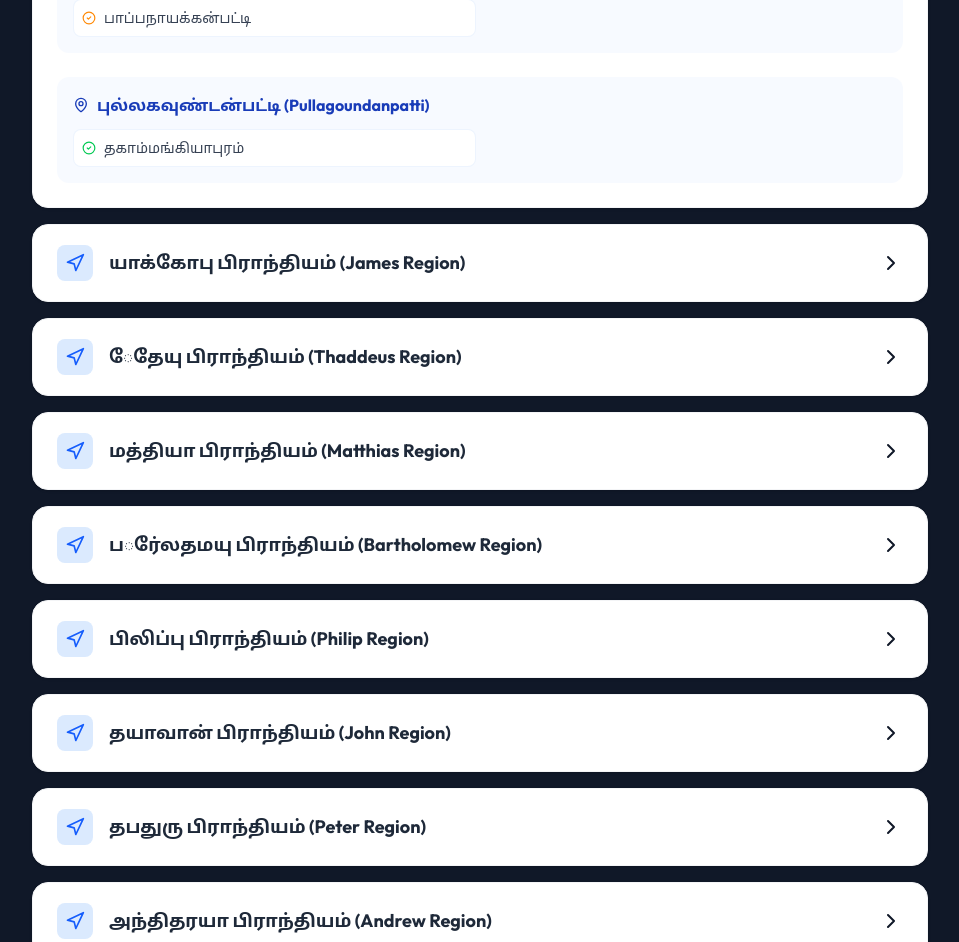
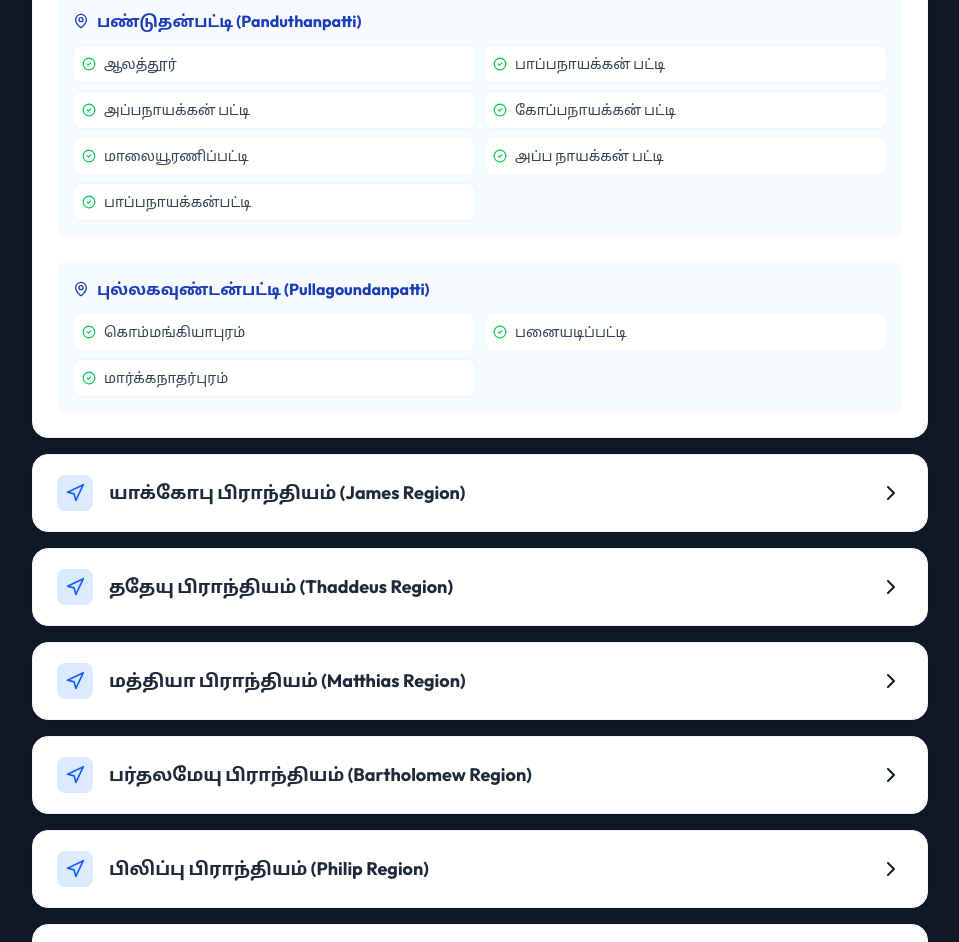
Before and after one commit to grace-media-web/Mecogen-VBS, a React (Vite) app: page / in a window 1280 px wide. Shown: the part 3528-4470 px from the top of the page, without its empty margins (160-1119 px from the left). Built offline with nearby package versions, Linux system fonts and the light colour scheme.

Commit message:
Add files via upload
VBS Updated lists 250

```diff
--- a/src/constants.ts
+++ b/src/constants.ts
@@ -1,8 +1,3 @@
-/**
- * @license
- * SPDX-License-Identifier: Apache-2.0
- */
-
 export interface Village {
   name: string;
   count?: number;
@@ -29,23 +24,32 @@ export const VBS_DATA: Region[] = [
         name: "சிவகாசி (Sivakasi)",
         villages: [
           { name: "ஜீவக்கல் உண்டு உறைவிடப் பள்ளி", status: 'held' },
-          { name: "CSI பள்ளி – வடக்கு சாட்சியாபுரம்", status: 'held' },
+          { name: "CSI பள்ளி - வடக்கு சாட்சியாபுரம்", status: 'held' },
           { name: "கங்காகுளம் வடக்கு", status: 'held' },
-          { name: "கங்காகுளம் தெற்கு", status: 'held' }
+          { name: "கங்காகுளம் தெற்கு", status: 'held' },
+          { name: "கண்ணகி காலனி", status: 'held' },
+          { name: "ஆடிட்டர்காம்பவுண்ட்", status: 'held' },
+          { name: "எம் ஜி ஆர்நகர்", status: 'held' }
         ]
       },
       {
-        name: "பண்டுதன்பட்டி (Panduthenpatti)",
+        name: "பண்டுதன்பட்டி (Panduthanpatti)",
         villages: [
           { name: "ஆலத்தூர்", status: 'held' },
-          { name: "அப்பநாயக்கன்பட்டி", status: 'upcoming' },
-          { name: "பாப்பநாயக்கன்பட்டி", status: 'upcoming' }
+          { name: "பாப்பநாயக்கன் பட்டி", status: 'held' },
+          { name: "அப்பநாயக்கன் பட்டி", status: 'held' },
+          { name: "கோப்பநாயக்கன் பட்டி", status: 'held' },
+          { name: "மாலையூரணிப்பட்டி", status: 'held' },
+          { name: "அப்ப நாயக்கன் பட்டி", status: 'held' },
+          { name: "பாப்பநாயக்கன்பட்டி", status: 'held' }
         ]
       },
       {
         name: "புல்லகவுண்டன்பட்டி (Pullagoundanpatti)",
         villages: [
-          { name: "தகாம்மங்கியாபுரம்", status: 'held' }
+          { name: "கொம்மங்கியாபுரம்", status: 'held' },
+          { name: "பனையடிப்பட்டி", status: 'held' },
+          { name: "மார்க்கநாதர்புரம்", status: 'held' }
         ]
       }
     ]
@@ -58,38 +62,56 @@ export const VBS_DATA: Region[] = [
         name: "அழகப்பபுரம் (Alagappapuram)",
         villages: [
           { name: "அழகப்பபுரம் வடக்கு தெரு", status: 'held' },
-          { name: "றசெம்மாள்புரம்", status: 'held' }
+          { name: "சைதம்மாள்புரம்", status: 'held' },
+          { name: "முத்துராஜபுரம் CSI Church", status: 'held' },
+          { name: "நேசமணி நகர் (செம்பாடு)", status: 'held' },
+          { name: "திருமலாபுரம் மேற்கு", status: 'held' }
         ]
       },
       {
-        name: "பபருமளஞ்சி (Perumalanchi)",
+        name: "பெருமளஞ்சி (Perumalanchi)",
         villages: [
-          { name: "கீக்குளம்", status: 'held' }
+          { name: "கீக்குளம்", status: 'held' },
+          { name: "காந்திஜி காலனி", status: 'held' },
+          { name: "கோட்டையடி", status: 'held' }
         ]
       }
     ]
   },
   {
     id: 3,
-    name: "ேதேயு பிராந்தியம் (Thaddeus Region)",
+    name: "ததேயு பிராந்தியம் (Thaddeus Region)",
     fields: [
       {
-        name: "முத்ோண்டியாபுரம் (Muthandiyapuram)",
+        name: "முத்தாண்டியாபுரம் (Muthandiyapuram)",
         villages: [
           { name: "கிருஷ்ணாபுரம்", status: 'held' },
-          { name: "முத்ொண்டியாபுரம் மமற்கு தெரு", status: 'held' },
-          { name: "மமலப்புதூர்", status: 'held' },
-          { name: "நார்ணாபுரம்", status: 'held' }
+          { name: "முத்தாண்டியாபுரம் மேற்கு தெரு", status: 'held' },
+          { name: "மேலப்புதூர்", status: 'held' },
+          { name: "நார்ணாபுரம்", status: 'held' },
+          { name: "ஏழாயிரம் பண்ணை தெற்கு", status: 'held' },
+          { name: "இராவுத்தன்பட்டி", status: 'held' },
+          { name: "நல்லமுத்தன்பட்டி", status: 'held' }
         ]
       },
       {
-        name: "ஏழாயிரம்பண்ணை (Ezhavayiram Pannai)",
+        name: "ஏழாயிரம் பண்ணை (Ezhavayiram Pannai)",
         villages: [
           { name: "அப்பணம்பட்டி", status: 'held' },
           { name: "சிவசங்குபட்டி", status: 'held' },
-          { name: "தசல்றலயாபுரம் கிழக்கு", status: 'held' },
-          { name: "MGR நகர் – 7000 பண்றண", status: 'held' },
-          { name: "அச்சங்குளம்", status: 'held' }
+          { name: "அப்பணம்பட்டி", status: 'held' },
+          { name: "E. மேட்டூர்", status: 'held' },
+          { name: "கேப்டன் நகர்", status: 'held' },
+          { name: "சிவசங்குபட்டி", status: 'held' },
+          { name: "இராவுத்தன்பட்டி", status: 'held' },
+          { name: "நல்லமுத்தன்பட்டி", status: 'held' },
+          { name: "செல்லையாபுரம் கிழக்கு", status: 'held' },
+          { name: "MGR நகர் - 7000 பண்ணை", status: 'held' },
+          { name: "அச்சங்குளம் (தொடக்கம்)", status: 'held' },
+          { name: "செந்திலாபுரம்", status: 'held' },
+          { name: "எலுமிச்சங்காய்பட்டி", status: 'held' },
+          { name: "பழைய ஏழாயிரம் பண்ணை", status: 'held' },
+          { name: "தேவர் நகர்", status: 'held' }
         ]
       }
     ]
@@ -101,21 +123,34 @@ export const VBS_DATA: Region[] = [
       {
         name: "கன்னித்தேவன்பட்டி (Kannithevanpatti)",
         villages: [
-          { name: "கீழராஜகுலராமன்", status: 'held' }
+          { name: "கீழராஜகுலராமன்", status: 'held' },
+          { name: "கீழராஜகுலராமன்", status: 'held' },
+          { name: "கோபாலபுரம்", status: 'held' },
+          { name: "கம்மாபட்டி", status: 'held' }
+        ]
+      },
+      {
+        name: "பழைய செந்நெல்குளம் (Pazhaya Chennelkulam)",
+        villages: [
+          { name: "A. இராமலிங்காபுரம்", status: 'held' },
+          { name: "வடக்கு அச்சம்பட்டித்தானம்", status: 'held' },
+          { name: "மொட்டமலை", status: 'held' },
+          { name: "நரியங்குளம்", status: 'held' },
+          { name: "கன்னார்பட்டி", status: 'held' }
         ]
       }
     ]
   },
   {
     id: 5,
-    name: "பர்ேலதமயு பிராந்தியம் (Bartholomew Region)",
+    name: "பர்தலமேயு பிராந்தியம் (Bartholomew Region)",
     fields: [
       {
-        name: "தோப்புப்பட்டி (Thoppupatti)",
+        name: "தோப்புப்பட்டி (Thoppupatti)",
         villages: [
-          { name: "மபச்சக்கம்பட்டி", status: 'held' },
-          { name: "பறழயமகாட்றட", status: 'held' },
-          { name: "மபச்சக்கம்பட்டி (களம்)", status: 'held' }
+          { name: "பேசச்க்கம்பட்டி", status: 'held' },
+          { name: "பழையகோட்டை", status: 'held' },
+          { name: "பேசச்க்கம்பட்டி (களம்)", status: 'held' }
         ]
       }
     ]
@@ -127,7 +162,9 @@ export const VBS_DATA: Region[] = [
       {
         name: "அனுப்பன்குளம் (Anuppankulam)",
         villages: [
-          { name: "மமட்டமறல CSI பள்ளி", status: 'held' }
+          { name: "மேட்டமலை CSI பள்ளி", status: 'held' },
+          { name: "மேட்டமலை வடக்கு", status: 'held' },
+          { name: "சின்னக்காமன்பட்டி", status: 'held' }
         ]
       },
       {
@@ -136,62 +173,168 @@ export const VBS_DATA: Region[] = [
           { name: "ஆலம்பட்டி பள்ளி", status: 'held' },
           { name: "இந்திரா காலனி", status: 'held' },
           { name: "மீனாட்சிபுரம்", status: 'held' },
-          { name: "கிழவமனரி", status: 'held' },
-          { name: "பச்சக்மகாப்பன்பட்டி", status: 'held' },
-          { name: "நடுவக்மகாட்றட", status: 'held' }
+          { name: "கிழவனேரி", status: 'held' },
+          { name: "பச்சக்கோப்பன்பட்டி", status: 'held' },
+          { name: "நடுவக்கோட்டை", status: 'held' },
+          { name: "S. வலையபட்டி", status: 'held' },
+          { name: "வாழ்நாயக்கன்பட்டி", status: 'held' },
+          { name: "ஆலம்பட்டி", status: 'held' },
+          { name: "திரளி சபை", status: 'held' }
+        ]
+      },
+      {
+        name: "சாத்தூர் (Sattur)",
+        villages: [
+          { name: "பந்துவார்ப்பட்டி", status: 'held' },
+          { name: "சூரங்குடி", status: 'held' },
+          { name: "நடுசூரங்குடி", status: 'held' }
+        ]
+      }
+    ]
+  },
+  {
+    id: 7,
+    name: "தோமா பிராந்தியம் (Thomas Region)",
+    fields: [
+      {
+        name: "புல்லலக்கோட்டை (Pullalakottai)",
+        villages: [
+          { name: "புல்லலக்கோட்டை பள்ளிக்கூடம்", status: 'held' }
+        ]
+      },
+      {
+        name: "முக்கூட்டுமலை (Mukkootumalai)",
+        villages: [
+          { name: "முக்கூட்டு மலை மாதவர் தெரு", status: 'held' },
+          { name: "மந்திதோப்பு", status: 'held' }
+        ]
+      },
+      {
+        name: "பழைய அப்பனேரி (Palaya Appaneri)",
+        villages: [
+          { name: "மூப்பன்பட்டி", status: 'held' },
+          { name: "மூப்பன்பட்டி காலனி", status: 'held' },
+          { name: "ஆவல் நத்தம்", status: 'held' }
+        ]
+      }
+    ]
+  },
+  {
+    id: 8,
+    name: "பவுல் பிராந்தியம் (Paul Region)",
+    fields: [
+      {
+        name: "திருபுளியன்குடி (Thirupuliyangudi)",
+        villages: [
+          { name: "பேரின்பபுறம்", status: 'held' },
+          { name: "திருபுளியன்குடி மேலூர்", status: 'held' },
+          { name: "திருபுளியன்குடி", status: 'held' }
+        ]
+      },
+      {
+        name: "பேரூர் (Peroor)",
+        villages: [
+          { name: "கிருபையின் ஆலயம் பேரூர்", status: 'held' },
+          { name: "சுந்தரலிங்க நகர்", status: 'held' },
+          { name: "அண்ணாநகர்", status: 'held' },
+          { name: "பேரூர்", status: 'held' },
+          { name: "பண்ணை விளைபுதூர்", status: 'held' },
+          { name: "ராஜமணிநகர்", status: 'held' },
+          { name: "பண்டாரவிளை டியூஷன் மையம்", status: 'held' },
+          { name: "நடுநிலைப்பள்ளி பண்டாரவிளை", status: 'held' },
+          { name: "ஆறுமுகமங்கலம்", status: 'held' },
+          { name: "அண்ணாநகர் (கொட்டாரக்குறிச்சி)", status: 'held' },
+          { name: "அம்மான் தோப்பு", status: 'held' },
+          { name: "பட்டாண்டிவிளை", status: 'held' }
         ]
       }
     ]
   },
   {
     id: 9,
-    name: "தயாவான் பிராந்தியம் (John Region)",
+    name: "யோவான் பிராந்தியம் (John Region)",
     fields: [
       {
-        name: "புதுக்தகாட்டை (Pudukkottai)",
+        name: "புதுக்கோட்டை (Pudukkottai)",
         villages: [
-          { name: "சில்வர்புரம் TNDTA நடுநிறலப்பள்ளி", status: 'held' },
-          { name: "S. சுப்பிரமணியபுரம் TNDTA தொடக்கப்பள்ளி", status: 'held' },
-          { name: "இராமநாச்சியாபுரம் TNDTA தொடக்கப்பள்ளி", status: 'held' },
-          { name: "குறலயன்கரிசல் தொடக்கப்பள்ளி", status: 'held' },
-          { name: "தூத்துக்குடி விக்மடாரியா தொடக்கப்பள்ளி", status: 'held' },
-          { name: "அத்திமரப்பட்டி தொடக்கப்பள்ளி", status: 'held' },
-          { name: "கிருபா பள்ளி, தூத்துக்குடி", status: 'held' }
+          { name: "சில்வர்புரம் TNDTA நடுநிலைப்பள்ளி", status: 'held' },
+          { name: "S. சுப்பிரமணியபுரம் TNDTA தொடக்கப்பள்ளி", status: 'held' },
+          { name: "இராமநாச்சியாபுரம் TNDTA தொடக்கப்பள்ளி", status: 'held' },
+          { name: "குலையன்கரிசல் தொடக்கப்பள்ளி", status: 'held' },
+          { name: "தூத்துக்குடி விக்டோரியா தொடக்கப்பள்ளி", status: 'held' },
+          { name: "அத்திமரப்பட்டி தொடக்கப்பள்ளி", status: 'held' },
+          { name: "கிருபா பள்ளி, தூத்துக்குடி", status: 'held' },
+          { name: "மீனாட்சிப்பட்டி", status: 'held' },
+          { name: "மீனாட்சிப்பட்டி கிழக்கு", status: 'held' },
+          { name: "வாகைக்குளம்", status: 'held' },
+          { name: "இந்திரா நகர், புதுக்கோட்டை", status: 'held' }
+        ]
+      },
+      {
+        name: "ஆண்டாள் நகர் (Andal Nagar)",
+        villages: [
+          { name: "திம்மராஜபுரம் காலனி", status: 'held' },
+          { name: "ராஜாராமன் காலனி", status: 'held' },
+          { name: "சமத்துவபுரம்", status: 'held' },
+          { name: "பேரூரணி", status: 'held' },
+          { name: "நடுச்ச காரைக்குடி", status: 'held' }
         ]
       }
     ]
   },
   {
     id: 10,
-    name: "தபதுரு பிராந்தியம் (Peter Region)",
+    name: "பேதுரு பிராந்தியம் (Peter Region)",
     fields: [
       {
-        name: "சின்னக் காளண்பட்டி (Chinnak Kalampatti)",
+        name: "சின்னக்காளண்பட்டி (Chinnak Kalampatti)",
         villages: [
           { name: "குறிஞ்சாக் குளம்", status: 'held' }
         ]
       },
       {
-        name: "திருதவங்கைம் (Thiruvengaiyam)",
-        villages: []
-      },
-      {
-        name: "கலிங்கப்பட்டி (Kalingapatti)",
-        villages: []
+        name: "திருவேங்கடம் (Thiruvengaiyam)",
+        villages: [
+          { name: "குறிஞ்சாக்குளம்", status: 'held' },
+          { name: "சின்னக்காளான்பட்டி", status: 'held' }
+        ]
       }
     ]
   },
   {
     id: 11,
-    name: "அந்திதரயா பிராந்தியம் (Andrew Region)",
+    name: "அந்திரேயா பிராந்தியம் (Andrew Region)",
     fields: [
       {
-        name: "பபரியநாயகபுரம் (Periyanayagapuram)",
-        villages: []
+        name: "பெரியநாயகபுரம் (Periyanayagapuram)",
+        villages: [
+          { name: "பெரியநாயகபுரம் வடக்கு தெரு", status: 'held' },
+          { name: "பொன்னகரம்", status: 'held' },
+          { name: "அய்யா அடைப்பு", status: 'held' }
+        ]
       },
       {
-        name: "தூத்துக்குடி ரூரல் (Tuticorin Rural)",
-        villages: []
+        name: "தூத்துக்குடி ஊரகம் (Tuticorin Rural)",
+        villages: [
+          { name: "MGR Nagar", status: 'held' },
+          { name: "மணி நகர்", status: 'held' },
+          { name: "வகுத்தான்குப்பம்", status: 'held' }
+        ]
+      }
+    ]
+  },
+  {
+    id: 12,
+    name: "சீமோன் பிராந்தியம் (Simon Region)",
+    fields: [
+      {
+        name: "அத்தியூத்து (Athiyoothu)",
+        villages: [
+          { name: "அழகியபாண்டியபுரம்", status: 'held' },
+          { name: "அத்தியூத்து", status: 'held' },
+          { name: "ஆண்டிபட்டி", status: 'held' },
+          { name: "பரும்பு", status: 'held' }
+        ]
       }
     ]
   }
```
